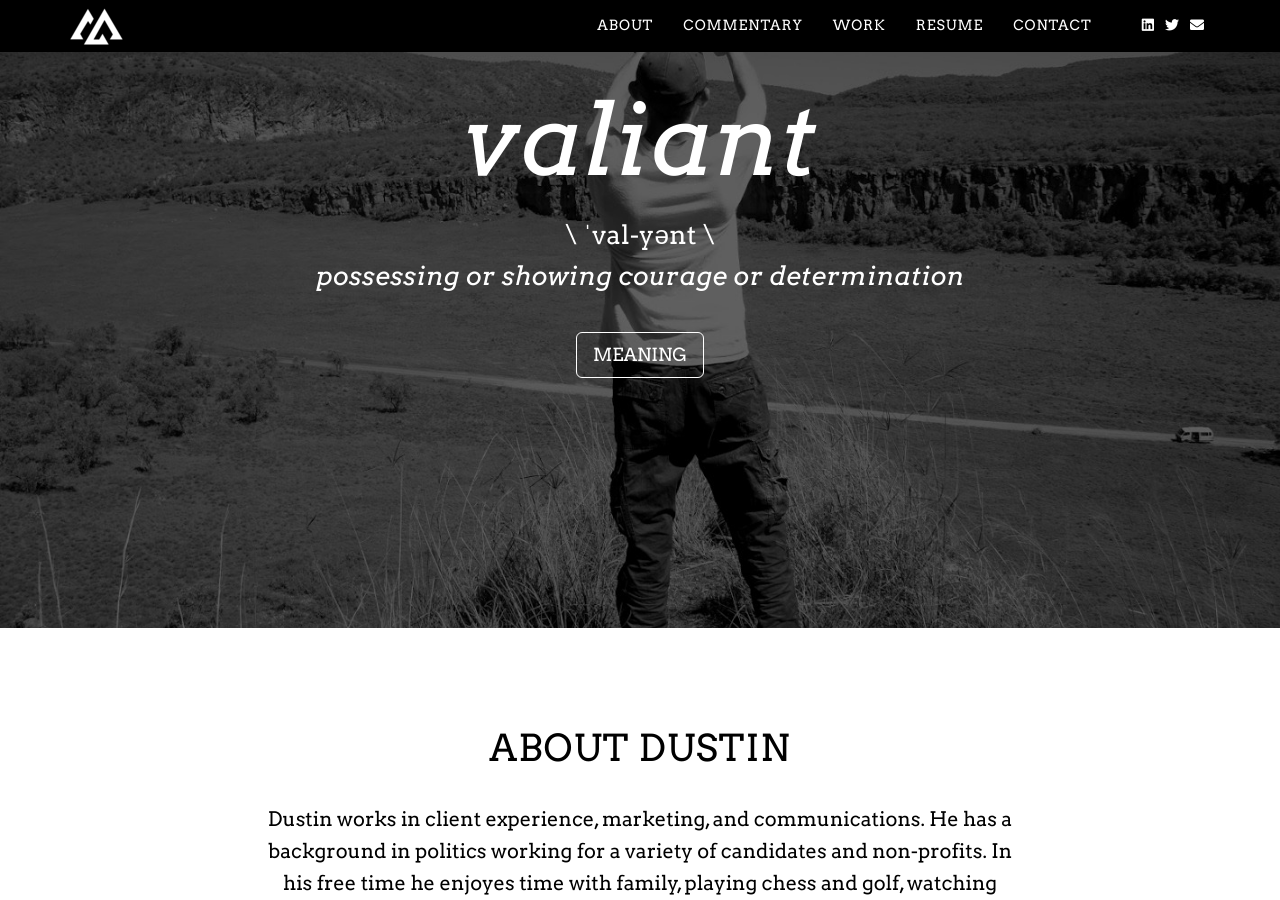
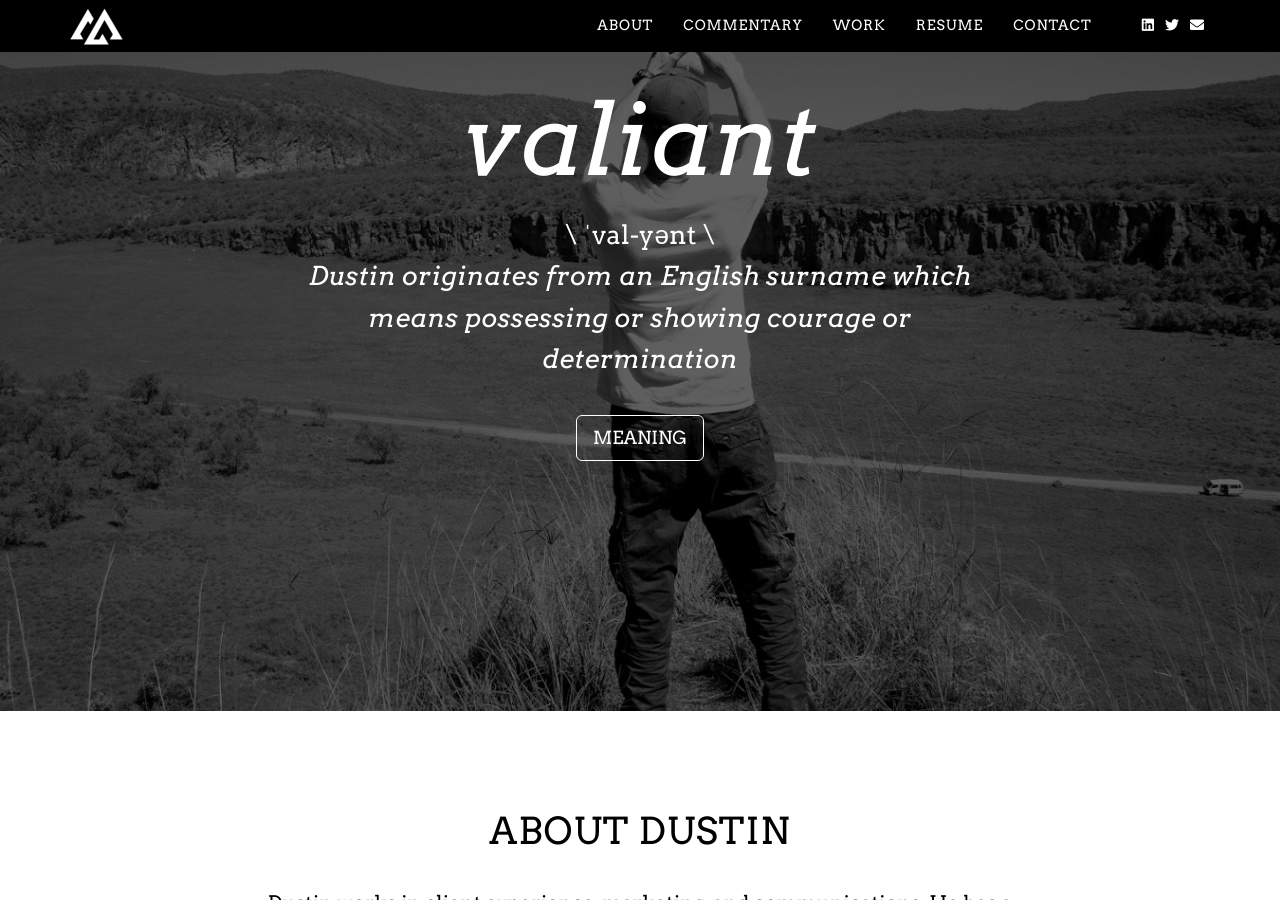
Before and after one commit to dustinwmooney/dustinmooney.website, a Jekyll site: the page built from index.html, in a window 1280 px wide and 900 px high, scrolled down 2054 px. Built offline with Jekyll 4.4.1, drawn with Linux system fonts in a browser that asks for light colours; nearby versions of some CDN libraries.

Commit message:
Update meaning.html

```diff
--- a/_includes/meaning.html
+++ b/_includes/meaning.html
@@ -4,7 +4,7 @@
 		<div class="container">
 			<div class="col-lg-8 col-lg-offset-2">
 				<h1>valiant</h1>
-				<p>\ ˈval-yənt \ <br> <i>possessing or showing courage or determination</i></p>
+				<p>\ ˈval-yənt \ <br> <i>Dustin originates from an English surname which means possessing or showing courage or determination</i></p>
 				<a href="https://en.wikipedia.org/wiki/Dustin_(name)" target="_blank" class="btn btn-default btn-lg">MEANING</a>
 			</div>
 		</div>
```
